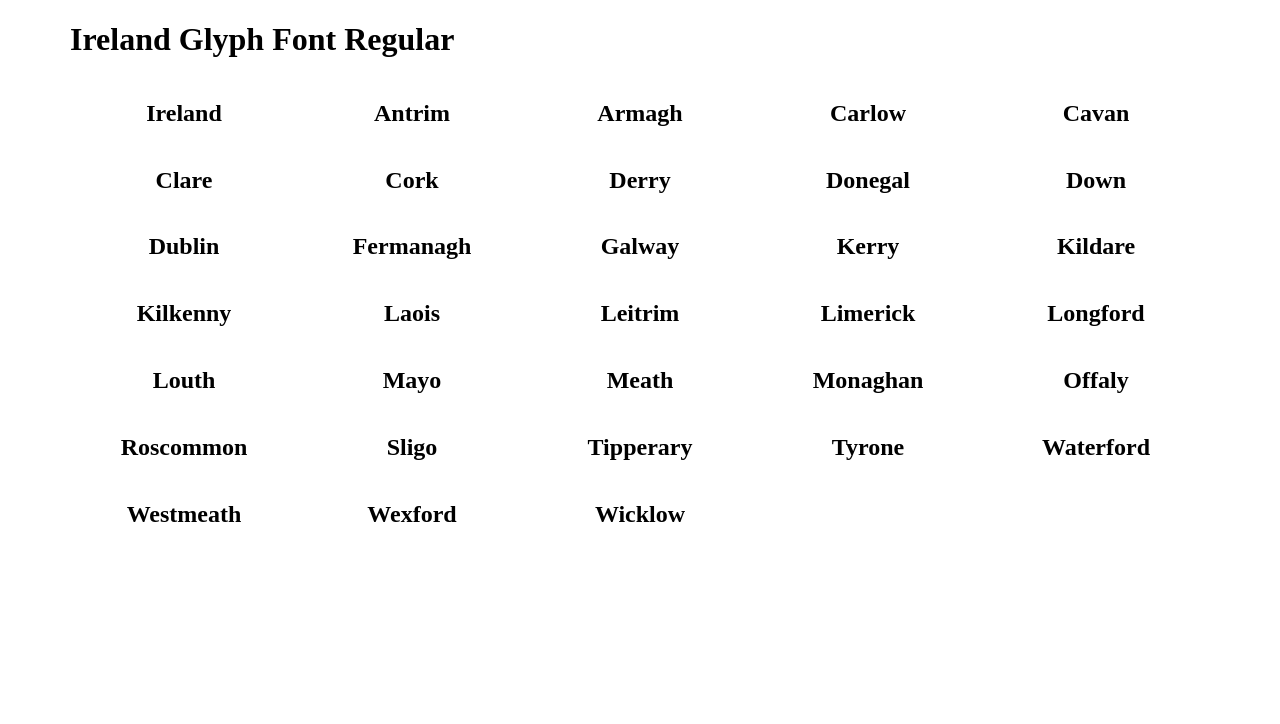
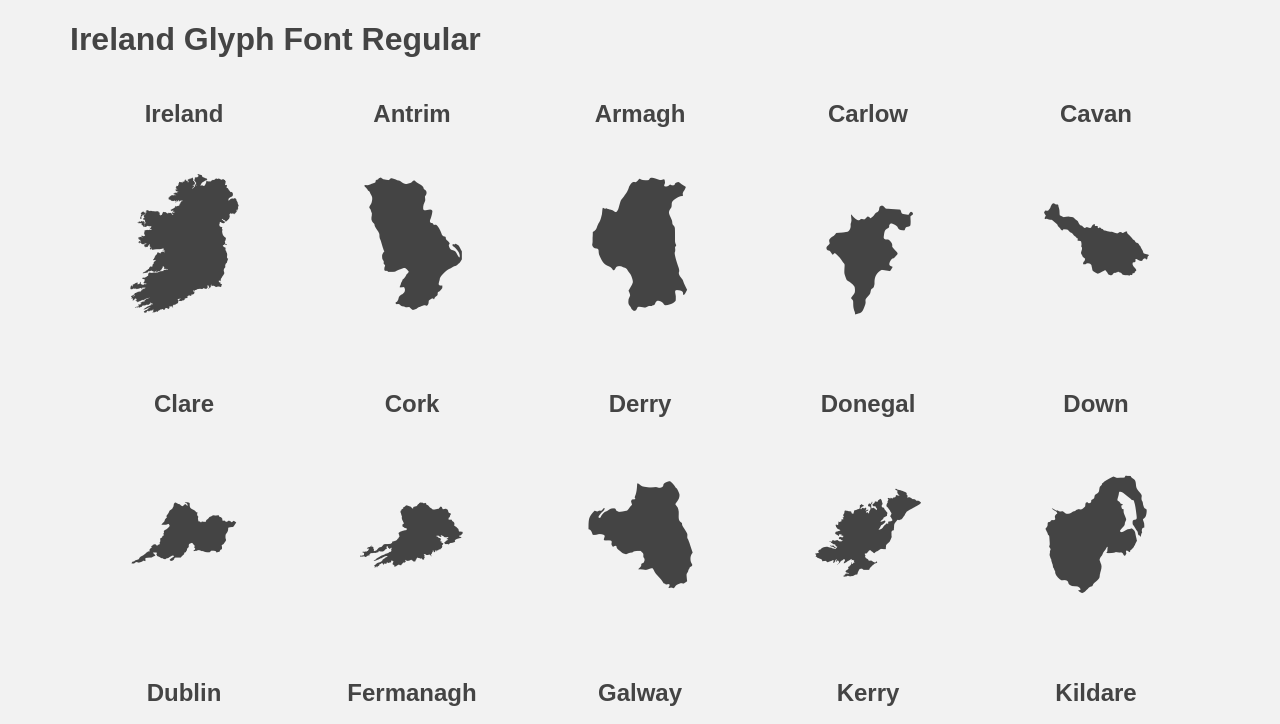
Before and after one commit to harrymckillen/ireland-glyph-font, a plain HTML site: page index.html in a window 1280 px wide. Shown: the top 724 px of the page. Drawn offline with Linux system fonts and the light colour scheme.

Commit message:
Include new css font file

```diff
--- a/index.html
+++ b/index.html
@@ -3,6 +3,7 @@
 	<head>
 		<title>Ireland Glyph Font Regular</title>
 		<link rel="stylesheet" href="style.css"/>
+		<link rel="stylesheet" href="ireland_glyph_font.css"/>
 		<!--
 			Ireland Glyph Font
 			========================================
```
